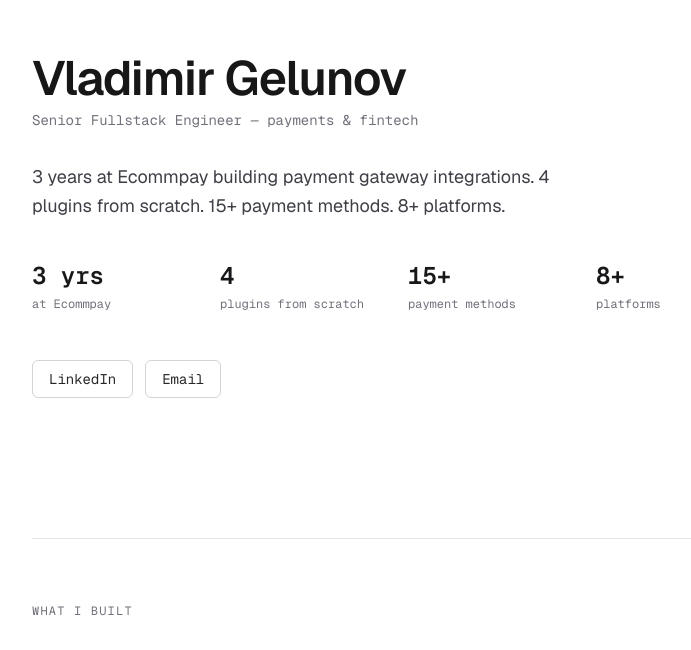
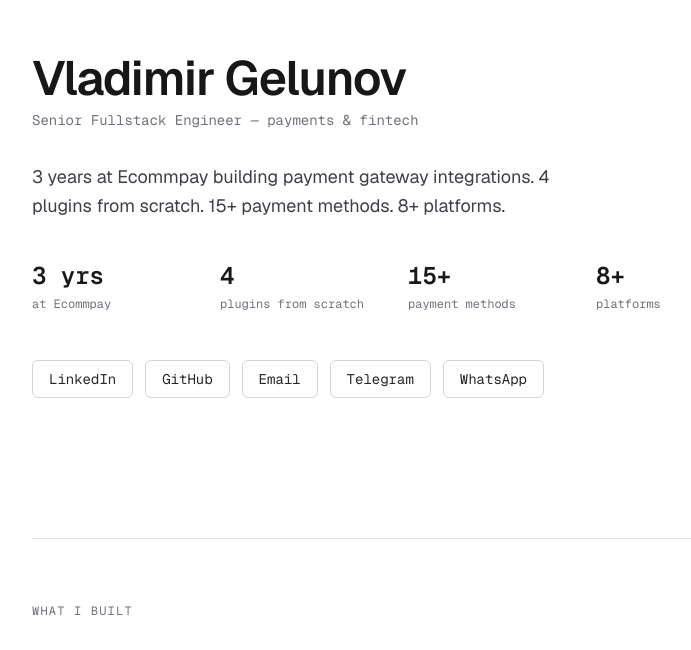
Before and after one commit to CodeLit/dev-site, a Next.js app: page / in a window 1280 px wide. Shown: the part 150-800 px from the top of the page, without its empty margins (248-939 px from the left). Built offline with nearby package versions, Linux system fonts and the light colour scheme.

Commit message:
feat: wire real contacts + GitHub, add portfolio rules

```diff
--- a/app/page.tsx
+++ b/app/page.tsx
@@ -1,12 +1,13 @@
 // Single-screen recruiter portfolio. Content lives in the consts below — edit here.
-// TODO: fill GITHUB_URL and add /public/cv.pdf, then flip them on in CONTACTS.
-const GITHUB_URL: string | null = null; // open question — add when the showcase repo is picked
-const CV_URL: string | null = null; // add /public/cv.pdf, then set to "/cv.pdf"
+// TODO: add /public/cv.pdf, then set CV_URL to "/cv.pdf" to show the CV button.
+const CV_URL: string | null = null;
 
 const CONTACTS = [
   { label: "LinkedIn", href: "https://www.linkedin.com/in/codelit/", external: true },
+  { label: "GitHub", href: "https://github.com/CodeLit", external: true },
   { label: "Email", href: "mailto:codelits@gmail.com", external: false },
-  GITHUB_URL && { label: "GitHub", href: GITHUB_URL, external: true },
+  { label: "Telegram", href: "https://t.me/Lit32", external: true },
+  { label: "WhatsApp", href: "https://wa.me/381638056212", external: true },
   CV_URL && { label: "CV → PDF", href: CV_URL, external: false },
 ].filter(Boolean) as { label: string; href: string; external: boolean }[];
 
```
Also changed, not shown: .claude/rules/portfolio.md (added).
